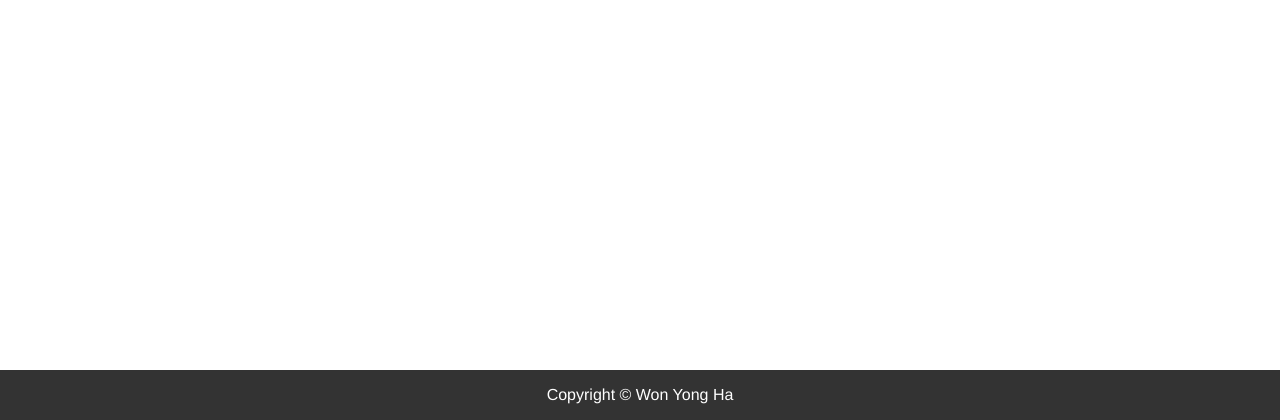
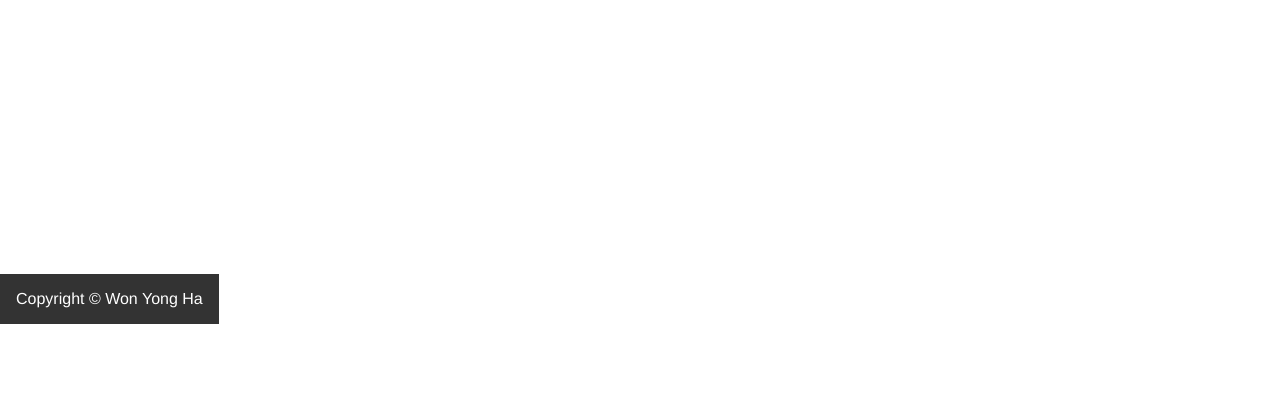
Before and after one commit to hpmsora/hpmsora.github.io, a PHP site: page / in a window 1280 px wide. Shown: the part 476-896 px from the top of the page. Run offline with PHP 8.4, Linux system fonts and the light colour scheme.

Commit message:
16 April 2017

```diff
--- a/CSS/MainStyle.css
+++ b/CSS/MainStyle.css
@@ -22,10 +22,9 @@ body {
 }
 
 footer {
-  position: absolute;
-  right: 0;
+  display: block;
+  position: fixed;
   bottom: 0;
-  left: 0;
   padding: 1em;
   color: white;
   background-color: #333;
--- a/SECTIONS/WorksContents.php
+++ b/SECTIONS/WorksContents.php
@@ -1,4 +1,3 @@
 <div class="work_contents_wrap">
    <script rel="text/javascript" src="JAVASCRIPT/WorksContentsJavascript.js"></script>
-   <script rel="text/javascript" src="JAVASCRIPT/WorksContentsFunctionsJavascript.js"></script>
 </div>
```
